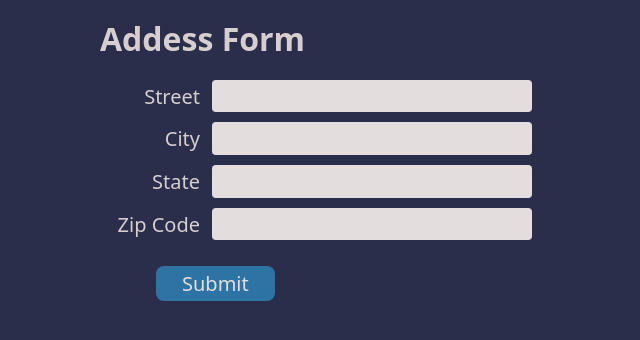
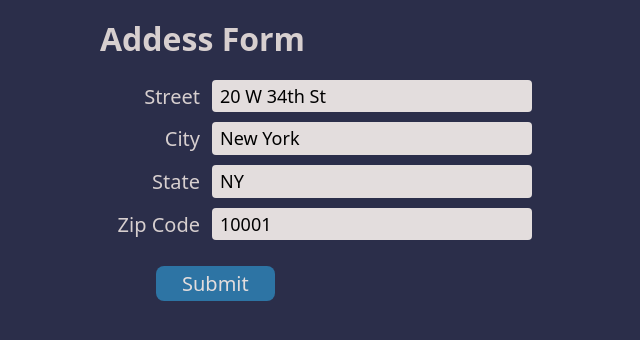
Before and after one commit to matanshavit/fill-in, a React (Create React App) app: page / in a window 1280 px wide. Shown: the top 340 px of the page, without its empty margins (0-640 px from the left). Built offline with nearby package versions, Linux system fonts and the light colour scheme.

Commit message:
use context for initial form values

```diff
--- a/package.json
+++ b/package.json
@@ -26,7 +26,8 @@
       "browser": true
     },
     "rules": {
-      "react/react-in-jsx-scope": "off"
+      "react/react-in-jsx-scope": "off",
+      "react/prop-types": "off"
     }
   },
   "browserslist": {
--- a/src/components/AddressForm.jsx
+++ b/src/components/AddressForm.jsx
@@ -1,5 +1,7 @@
+import { useContext } from "react";
 import { css } from "@emotion/css";
 
+import AddressContext from "../contexts/AddressContext";
 import colors from "../colors";
 
 const styles = {
@@ -44,28 +46,49 @@ const styles = {
     }
   `,
 };
-const AddressForm = () => (
+
+const AddressForm = () => {
+  const { address } = useContext(AddressContext);
+
+  return (
     <form className={styles.form}>
       <div className={styles.inputRow}>
         <span className={styles.label}>Street</span>
-      <input name="street" className={styles.input} />
+        <input
+          name="street"
+          className={styles.input}
+          defaultValue={address.street}
+        />
       </div>
       <div className={styles.inputRow}>
         <span className={styles.label}>City</span>
-      <input name="city" className={styles.input} />
+        <input
+          name="city"
+          className={styles.input}
+          defaultValue={address.city}
+        />
       </div>
       <div className={styles.inputRow}>
         <span className={styles.label}>State</span>
-      <input name="state" className={styles.input} />
+        <input
+          name="state"
+          className={styles.input}
+          defaultValue={address.state}
+        />
       </div>
       <div className={styles.inputRow}>
         <span className={styles.label}>Zip Code</span>
-      <input name="zipCode" className={styles.input} />
+        <input
+          name="zipCode"
+          className={styles.input}
+          defaultValue={address.zipCode}
+        />
       </div>
       <div className={styles.submitRow}>
         <input type="submit" value="Submit" className={styles.submit} />
       </div>
     </form>
   );
+};
 
 export default AddressForm;
--- /dev/null
+++ b/src/contexts/AddressContext/Provider.jsx
@@ -0,0 +1,34 @@
+import { useState, useEffect } from "react";
+
+import AddressContext from ".";
+
+const Provider = ({ children }) => {
+  const [address, setAddress] = useState({
+    street: "",
+    city: "",
+    state: "",
+    zipCode: "",
+  });
+
+  const setInitialAddress = async () => {
+    const initialAddress = {
+      street: "20 W 34th St",
+      city: "New York",
+      state: "NY",
+      zipCode: "10001",
+    };
+    setAddress(initialAddress);
+  };
+
+  useEffect(() => {
+    setInitialAddress();
+  }, []);
+
+  return (
+    <AddressContext.Provider value={{ address }}>
+      {children}
+    </AddressContext.Provider>
+  );
+};
+
+export default Provider;
--- /dev/null
+++ b/src/contexts/AddressContext/index.jsx
@@ -0,0 +1,5 @@
+import { createContext } from "react";
+
+const AddressContext = createContext();
+
+export default AddressContext;
--- a/src/pages/AddressPage.jsx
+++ b/src/pages/AddressPage.jsx
@@ -1,5 +1,6 @@
 import { css } from "@emotion/css";
 
+import AddressContextProvider from "../contexts/AddressContext/Provider";
 import AddressForm from "../components/AddressForm";
 
 const styles = {
@@ -12,7 +13,9 @@ const styles = {
 const AddressPage = () => (
   <div className={styles.page}>
     <h1 className={styles.heading}>Addess Form</h1>
-    <AddressForm />
+    <AddressContextProvider>
+      <AddressForm />
+    </AddressContextProvider>
   </div>
 );
 
```
Lines whose indentation alone changed are shown as unchanged.
